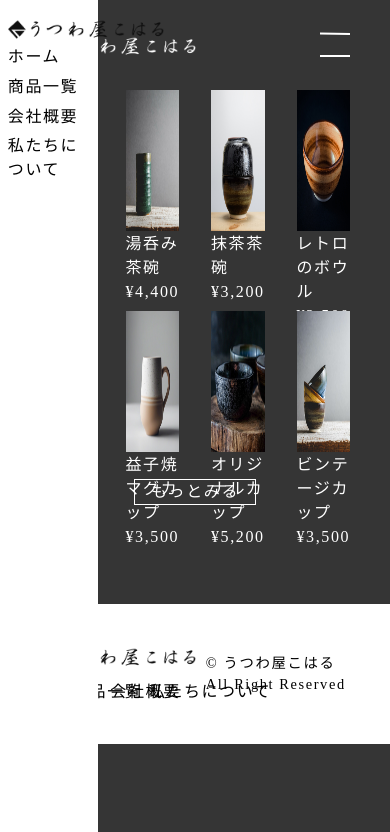
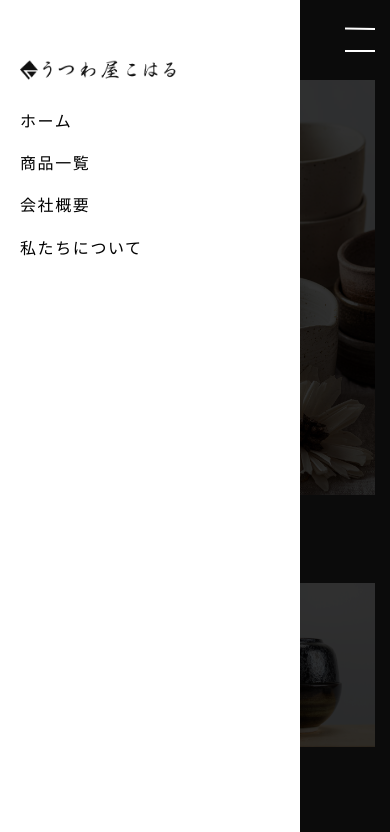
Before and after one commit to masa-s60/koharu, a plain HTML site: page index.html in a window 390 px wide. Both pictures are taken after a click on the button 335 px from the left and 45 px from the top of the page. Shown: the top 832 px of the page. Drawn offline with Linux system fonts and the light colour scheme; some packages are replaced by stand-ins of ours.

Commit message:
index.html complete

```diff
--- a/css/_common.scss
+++ b/css/_common.scss
@@ -22,7 +22,6 @@
 	background: s.$colorBlack;
 }
 
-
 .main {
 	position: relative;
 }
@@ -46,16 +45,18 @@
   display: flex;
   justify-content: space-between;
   align-items: center;
-  width: 100%;
-  padding: 30px 40px;
 }
 
-.c-logo {
+.c-title {
+  display: flex;
+  align-items: center;
   width: 160px;
+  height: 80px;
 }
 
 .c-hamburger {
   position: relative;
+  z-index: 2;
   width: 30px;
   height: 30px;
   border: none;
@@ -109,68 +110,91 @@
   // transform: translate(-50%, -50%) rotate(45deg);
 }
 
-.c-nav__header {
+.c-header__nav {
   position: fixed;
   top: 0;
-  left: -25%;
+  left: -300px;
   z-index: 2;
-  width: 25%;
+  width: 300px;
   height: 100vh;
   background-color: s.$colorWhite;
-  padding: 4% 2%;
+  padding: 30px 20px;
   transition: .3s;
 }
 
-.c-nav__header.is-open{
+.c-header__nav.is-open{
   left: 0;
 }
 
-.c-nav__logo {
-  margin-bottom: 7%;
-}
-
-.c-nav__item {
+.c-header__nav-item {
   list-style: none;
   margin-bottom: 7%;
 }
 
-// .c-overlay {
-//   position: fixed;
-//   inset: 0;                 /* top/right/bottom/left:0 のショートハンド */
-//   background: rgba(0, 0, 0, 0.8);
-//   opacity: 0;
-//   visibility: hidden;
-//   transition: opacity .2s ease, visibility .2s ease;
-//   z-index: 1;
-// }
+.c-overlay {
+  position: fixed;
+  inset: 0;
+  background: rgba(0, 0, 0, 0.8);
+  opacity: 0;
+  visibility: hidden;
+  transition: opacity .2s ease, visibility .2s ease;
+  z-index: 1;
+}
 
-// .c-overlay.is-open {
-//   opacity: 1;
-//   visibility: visible;
-// }
+.c-overlay.is-open {
+  opacity: 1;
+  visibility: visible;
+}
 
-.c-main {
-  padding: 0% 40px 100px 40px;
-}
+/*-------------------------------------------
+footer
+-------------------------------------------*/
 
 .c-footer {
   background-color: s.$colorWhite;
-  padding: 40px;
 }
 
 .c-footer__container {
   display: flex;
   justify-content: space-between;
   align-items: center;
+  height: 160px;
+
+  @include s.mq(tab) {
+    display: block;
+    text-align: center;
+    height: auto;
+    padding: 50px 0;
+	}
 }
 
-.c-footer__list {
-  display: flex;
+.c-title--footer {
+  height: auto;
+  margin-bottom: 30px;
+
+  @include s.mq(tab) {
+    margin: 0 auto 30px;
+	}
 }
 
-.c-footer__item {
-  white-space: nowrap;
-  margin-right: 8%;
+.c-footer__nav {
+    @include s.mq(tab) {
+      margin-bottom: 50px;
+	}
+}
+
+.c-footer__nav-list {
+  display: flex;
+  gap: 25px;
+
+  @include s.mq(tab) {
+    flex-direction: column;
+	}
+}
+
+.c-footer__nav-item {
+  @include s.mq(tab) {
+	}
 }
 
 .c-footer__copyright {
--- a/css/_front-page.scss
+++ b/css/_front-page.scss
@@ -16,6 +16,10 @@
   letter-spacing: 1.2;
   white-space: nowrap;
   pointer-events: none;
+
+  @include s.mq(tab) {
+    display: none;
+  }
 }
 
 .p-products::after {
@@ -28,25 +32,39 @@
   width: 1px;
   height: 50px;
   background-color: rgba(255, 255, 255, 0.4);
+
+  @include s.mq(tab) {
+    display: none;
+  }
 }
 
 .p-products {
   display: grid;
+  grid-template-columns: repeat(4, 1fr);
+  gap: 5.5rem 2rem;
   position: relative;
-  grid-template-columns: repeat(4, 1fr);
-  gap: 5rem 2rem;
-  grid-auto-rows: 37%;
-  margin-bottom: 3%;
+  margin-bottom: 150px;
+
+  @include s.mq(tab) {
+    grid-template-columns: repeat(2, 1fr);
+  }
+}
+
+.p-products__item {
+  color: white;
+  aspect-ratio: 1 / 1;
 }
 
 .p-products__item--vertical {
   grid-row: span 2;
+  aspect-ratio: auto;
   object-fit: cover;
   object-position: 70% center;
-}
 
-.p-products__item {
-  color: white;
+  @include s.mq(tab) {
+    grid-column: span 2;
+    object-fit: contain;
+  }
 }
 
 .p-products__link {
@@ -68,12 +86,11 @@
 
 .p-products__more {
   text-align: center;
-  margin: auto;
+  margin-bottom: 120px;
 }
 
 .p-products__more-link {
   border: solid white 1px;
   color: white;
-  margin: auto;
-  padding: 1% 5%;
+  padding: 15px 80px;
 }
--- a/css/_setting.scss
+++ b/css/_setting.scss
@@ -8,7 +8,7 @@
   'tab': 'screen and (max-width: 900px)',
 ) !default;
 
-@mixin mq($breakpoint: sp) {
+@mixin mq($breakpoint: tab) {
   @media #{map-get($breakpoints, $breakpoint)} {
     @content;
   }
@@ -21,10 +21,12 @@
     margin: 32px auto;
     display: flex;
     align-items: center;
+
     @include mq(tab) {
-        font-size: 24px;
+      font-size: 24px;
     }
 }
+
 @mixin buttonStyle{
     width: 240px;
     height: 50px;
--- a/index.html
+++ b/index.html
@@ -12,8 +12,8 @@
 	</head>
 
 	<body class="body">
-    <header class="c-header">
-      <div class="c-logo">
+    <header class="c-header u-wrapper">
+      <div class="c-title">
         <a href="./index.html" >
           <img src="./image/logo-white.png" alt="うつわ屋こはる" >
         </a>
@@ -23,21 +23,21 @@
     	  <span class="c-hamburger__bar"></span>
       </button>
 
-      <nav class="c-nav__header">
-        <div class="c-logo c-nav__logo">
+      <nav class="c-header__nav" aria-hidden="true">
+        <div class="c-title">
           <img src="./image/logo.png" alt="私たちのサービス紹介">
         </div>
-        <ul>
-          <li class="c-nav__item"><a href="#Home">ホーム</a></li>
-          <li class="c-nav__item"><a href="#Products">商品一覧</a></li>
-          <li class="c-nav__item"><a href="#Company">会社概要</a></li>
-          <li class="c-nav__item"><a href="#About">私たちについて</a></li>
+        <ul class="c-header__nav-list">
+          <li class="c-header__nav-item"><a href="#Home">ホーム</a></li>
+          <li class="c-header__nav-item"><a href="#Products">商品一覧</a></li>
+          <li class="c-header__nav-item"><a href="#Company">会社概要</a></li>
+          <li class="c-header__nav-item"><a href="#About">私たちについて</a></li>
         </ul>
       </nav>
-      <!-- <div class="c-overlay" aria-hidden="true"></div> -->
+      <div class="c-overlay" aria-hidden="true"></div>
     </header>
 
-    <main class="c-main">
+    <main class="u-wrapper">
       <ul class="p-products">
         <li class="p-products__item p-products__item--vertical">
           <a href="product.html" class="p-products__link">
@@ -95,20 +95,20 @@
       </div>
     </main>
 
-    <footer class="c-footer">
+    <footer class="c-footer u-wrapper">
       <div class="c-footer__container">
         <div>
-          <div class="c-logo c-nav__logo">
+          <div class="c-title c-title--footer">
             <a href="./index.html" >
               <img src="./image/logo.png" alt="うつわ屋こはる" >
             </a>
           </div>
-          <nav class="c-nav__footer">
-            <ul class="c-footer__list">
-              <li class="c-footer__item"><a href="#Home">ホーム</a></li>
-              <li class="c-footer__item"><a href="#Products">商品一覧</a></li>
-              <li class="c-footer__item"><a href="#Company">会社概要</a></li>
-              <li class="c-footer__item"><a href="#About">私たちについて</a></li>
+          <nav class="c-footer__nav">
+            <ul class="c-footer__nav-list">
+              <li class="c-footer__nav-item"><a href="#Home">ホーム</a></li>
+              <li class="c-footer__nav-item"><a href="#Products">商品一覧</a></li>
+              <li class="c-footer__nav-item"><a href="#Company">会社概要</a></li>
+              <li class="c-footer__nav-item"><a href="#About">私たちについて</a></li>
             </ul>
           </nav>
         </div>
--- a/js/main.js
+++ b/js/main.js
@@ -1,12 +1,18 @@
 document.addEventListener("DOMContentLoaded", function () {
   const hamburgerMenu = document.querySelector('.c-hamburger');
-  const hamburgerNav = document.querySelector('.c-nav__header');
+  const nav = document.querySelector('.c-header__nav');
   const overlay = document.querySelector('.c-overlay');
 
-  hamburgerMenu.addEventListener('click', () => {
-    const isOpenHamburgerMenu = hamburgerMenu.classList.toggle('is-open');
-    hamburgerNav.classList.toggle('is-open');
-    overlay.classList.toggle('is-open');
-    hamburgerMenu.setAttribute('aria-expanded', isOpenHamburgerMenu ? 'true' : 'false');
-  });
+  const toggleMenu = () => {
+    const isOpen = hamburgerMenu.classList.toggle("is-open");
+    nav.classList.toggle("is-open", isOpen);
+    overlay.classList.toggle("is-open", isOpen);
+
+    hamburgerMenu.setAttribute("aria-expanded", isOpen ? "true" : "false");
+    nav.setAttribute("aria-hidden", isOpen ? "false" : "true");
+    overlay.setAttribute("aria-hidden", isOpen ? "false" : "true");
+  }
+
+  hamburgerMenu.addEventListener('click', toggleMenu);
+  overlay.addEventListener("click", toggleMenu);
 });
```
Also changed, not shown: css/style.css, 1 other file.
